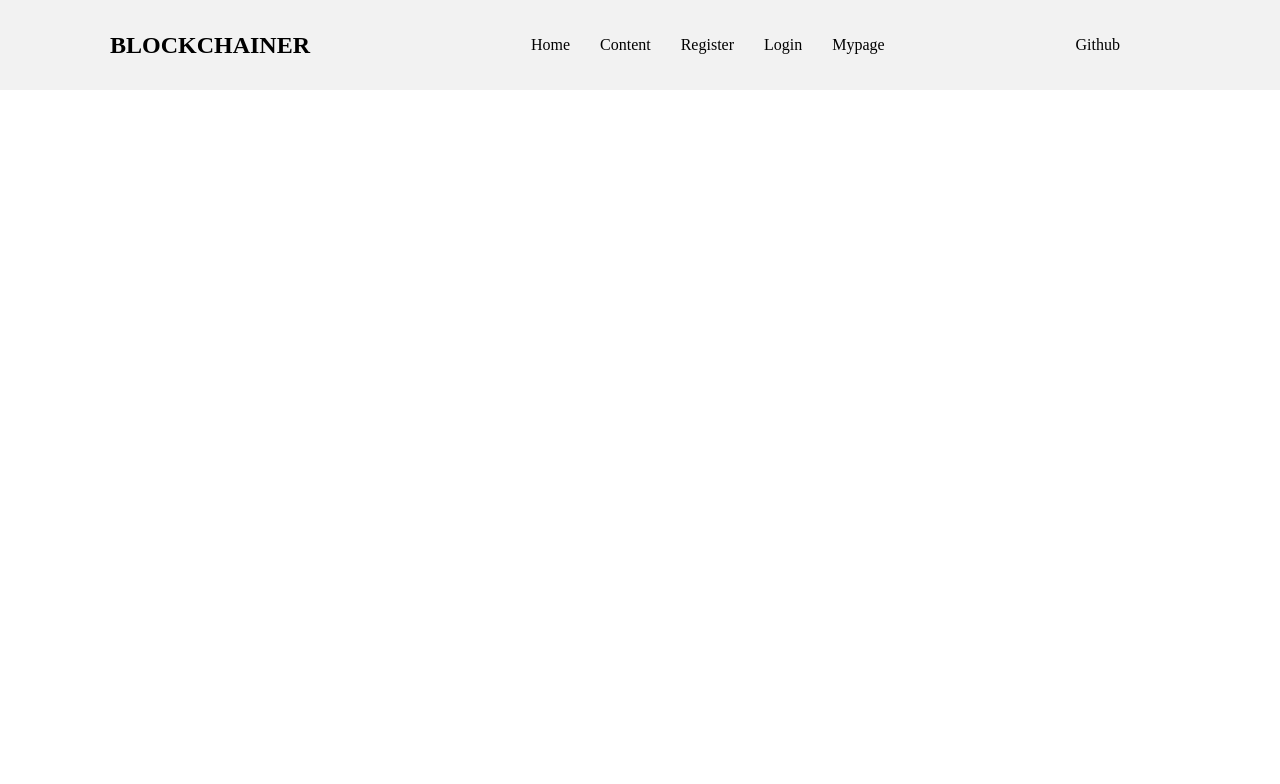
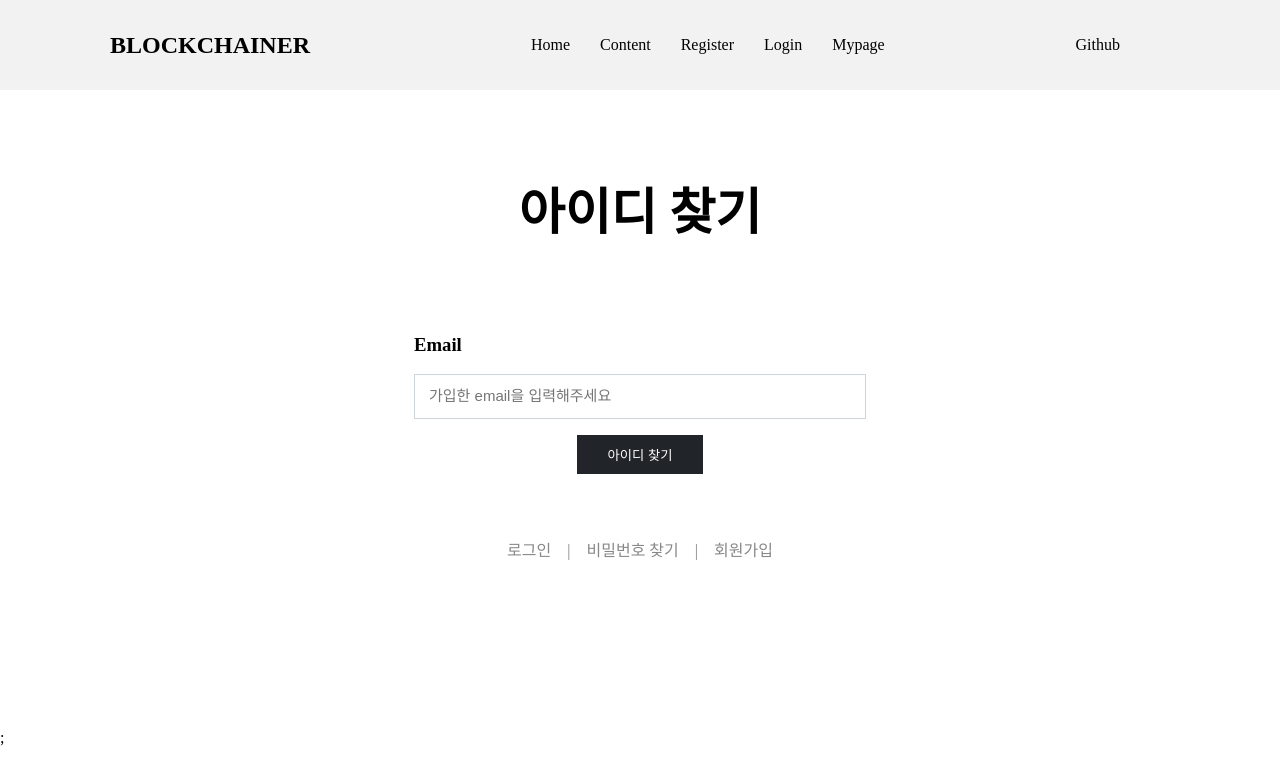
Before and after one commit to citron03/beb-03-blockchainer, a React (Create React App) app in the folder client/: page /findusername in a window 1280 px wide. Shown: the top 784 px of the page. Built offline with nearby package versions, Linux system fonts and the light colour scheme.

Commit message:
FindUsername 컴포넌트 구현

```diff
--- a/client/src/pages/FindUsername.jsx
+++ b/client/src/pages/FindUsername.jsx
@@ -1,6 +1,230 @@
+import axios from 'axios';
+import { useRef, useState } from 'react';
+import { Link } from 'react-router-dom';
+import styled from "styled-components";
+
+const Main = styled.main`
+  margin-top: 90px;
+  display: block;
+`;
+
+const Section = styled.section`
+  scroll-margin-top: 70px;
+  padding: 40px 0;
+  overflow: hidden;
+`;
+
+const Container = styled.div`
+  width: 100%;
+  margin-right: auto;
+  margin-left: auto;
+`;
+
+const Div = styled.div`
+  display: flex;
+  flex-wrap: wrap;
+  justify-content: center;
+`;
+
+const TitleDiv = styled.div`
+  text-align: center!important;
+  flex: 0 0 auto;
+  width: 100%;
+`;
+
+const Title = styled.h1`
+  font-size: 50px;
+  color: var(--color-black);
+`;
+
+const FormDiv = styled.div`
+  box-shadow: 0 0 30px rgba(var(--color-black-rgb), 0.1);
+  padding: 30px;
+  background: white;
+  width: 40%;
+  margin-bottom: 3rem;
+`;
+
+const Input = styled.input`
+  display: block;
+  width: 100%;
+  font-weight: 400;
+  line-height: 1.5;
+  color: #212529;
+  background-color: #fff;
+  background-clip: padding-box;
+  border: 1px solid #ced4da;
+  appearance: none;
+  padding: 10px 14px;
+  border-radius: 0;
+  box-shadow: none;
+  font-size: 15px;
+`;
+
+const MsgDiv = styled.div`
+  margin-top: 1rem!important;
+  margin-bottom: 1rem!important;
+`;
+
+const Message = styled.p`
+  color: red;
+`;
+
+const ButtonDiv = styled.div`
+  display: flex;
+  width: 100%;
+  justify-content: center;
+`;
+
+const Button = styled.button`
+  background: #212529;
+  border: 0;
+  padding: 10px 30px;
+  color: #fff;
+  transition: 0.4s;
+  cursor: pointer;
+`;
+
+const Ul = styled.ul`
+  padding: 20px 0 35px;
+  text-align: center;
+  list-style: none;
+  margin-top: 3rem;
+`;
+
+const Li = styled.li`
+  display: inline-block;
+  position: relative;
+
+  ::after{
+    content: "|";
+    align-items: center;
+    color: grey;
+  }
+
+  :last-child::after{
+    content: "";
+  }
+`;
+
+const A = styled.a`
+  display: inline-block;
+  font-size: 1rem;
+  line-height: 17px;
+  text-decoration: none;
+  color: #888;
+  margin: 0 1rem;
+`;
+
+const Board = styled.div`
+  width: 100%;
+  border-radius: 2rem!important;
+  border: solid 1px #e6e6e6;
+  background-color: white;
+  padding: 1rem 2rem;
+  margin-top: 2rem;
+`;
+
 const FindUsername = () => {
+  const emailRef = useRef(null);
+  const regEmail = /^[0-9a-zA-Z]([-_.]?[0-9a-zA-Z])*@[0-9a-zA-Z]([-_.]?[0-9a-zA-Z])*.[a-zA-Z]{2,3}$/;
+  const errorMsg = ['', 'Email을 입력해주세요.', 'Email 형식이 아닙니다.', '회원 정보가 존재하지 않습니다.']
+  const [inputs, setInputs] = useState({
+    email: "",
+    username: "test1234",
+    createdAt: "2022.04.20"
+  });
+  const [error, setError] = useState("");
+
+  const handleEmail = (e) => {
+    setInputs({
+      ...inputs,
+      email: e.target.value
+    });
+  }
+
+  const handleClick = () => {
+    if (inputs.email === "") {
+      emailRef.current.focus();
+      setError(1);
+    } else if (!regEmail.test(inputs.email)) {
+      emailRef.current.focus();
+      setError(2);
+    } else {
+      // // 백엔드로 요청 전송
+      // const url = "http://localhost:4000/account/findusername";
+      // const payload = { email: email };
+      // axios.post(url, payload)
+      // .then((res) => {
+      //   // 존재하지 않는 회원일 때
+      //   setError(3);
+
+      //   // 아이디 찾기 성공 - username, createdAt 설정
+      //   setInputs({
+      //     ...inputs,
+      //     username: "",
+      //     createdAt: ""
+      //   })
+      //   setError(0);
+      // })
+
+
+      setError(0);
+    }
+  }
+
   return (
-      <></>
+    <Main>
+      <Section>
+        <Container>
+          <Div>
+            <TitleDiv>
+              <Title>아이디 찾기</Title>
+            </TitleDiv>
+          </Div>
+          <Div>
+            <FormDiv>
+              <h3>Email</h3>
+              <Input type="email" name="email" placeholder="가입한 email을 입력해주세요" onChange={handleEmail} ref={emailRef}/>
+              <MsgDiv>
+                {error === 1 ? (<Message>{errorMsg[1]}</Message>): (
+                  error === 2 ? (<Message>{errorMsg[2]}</Message>) : (
+                    error === 3 ? (<Message>{errorMsg[3]}</Message>) : null
+                  )
+                )}
+              </MsgDiv>
+              <ButtonDiv>
+                <Button type="button" onClick={handleClick}>아이디 찾기</Button>
+              </ButtonDiv>
+              {error === 0 ?
+                (<Board>
+                  <h4>회원가입 정보</h4>
+                  <p>Email: {inputs.email}</p>
+                  <p>Username: {inputs.username}</p>
+                  <p>회원가입 날짜: {inputs.createdAt}</p>
+                </Board>) : null}
+              <Ul>
+                <Li>
+                  <Link to="/login">
+                    <A href="" >로그인</A>
+                  </Link>
+                </Li>
+                <Li>
+                  <Link to="/findpassword">
+                    <A href="" >비밀번호 찾기</A>
+                  </Link>
+                </Li>
+                <Li>
+                  <Link to="/register">
+                    <A href="" >회원가입</A>
+                  </Link>
+                </Li>
+              </Ul>
+            </FormDiv>
+          </Div>
+        </Container>
+      </Section>;
+    </Main>
   );
 }
 
```
